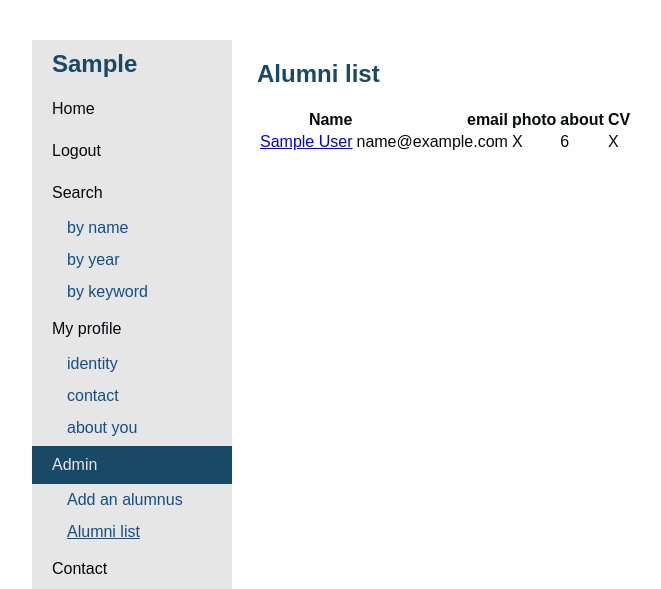
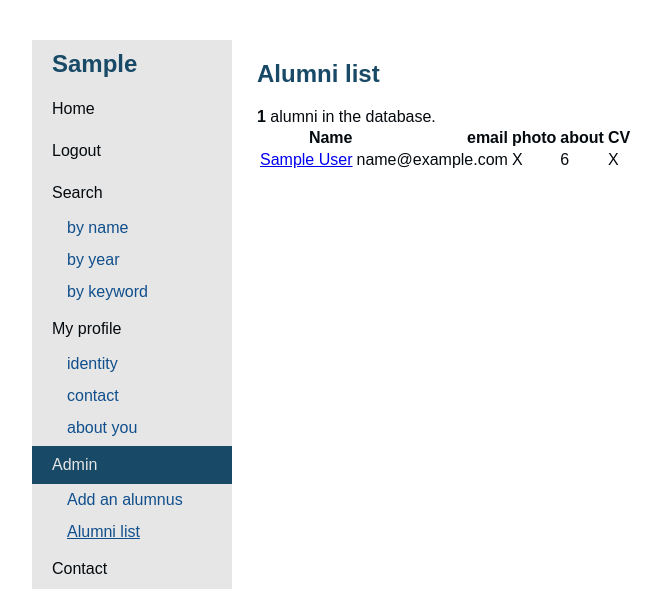
Before and after one commit to MVA-Alumni/website, a Django app: page /list_users in a window 1280 px wide. Shown: the part 125-714 px from the top of the page, without its empty margins (96-757 px from the left). Run offline with Django 3.2, Linux system fonts and the light colour scheme; a user stored in the database is signed in; tables that the repository leaves empty hold one stand-in row (values such as "Sample post"); some web fonts are replaced.

Commit message:
show number of alumni

```diff
--- a/directory/templates/list_users.html
+++ b/directory/templates/list_users.html
@@ -7,6 +7,7 @@
 
 <h1>Alumni list</h1>
 
+<strong>{{ nb_alumni }}</strong> alumni in the database.
 
 <table>
     <tr>
--- a/directory/views.py
+++ b/directory/views.py
@@ -244,6 +244,8 @@ def list_users(request):
         for al in alumni
     ]
 
+    nb_alumni = len(alumni_metrics)
+
     return render(request, 'list_users.html', locals())
 
 
```
